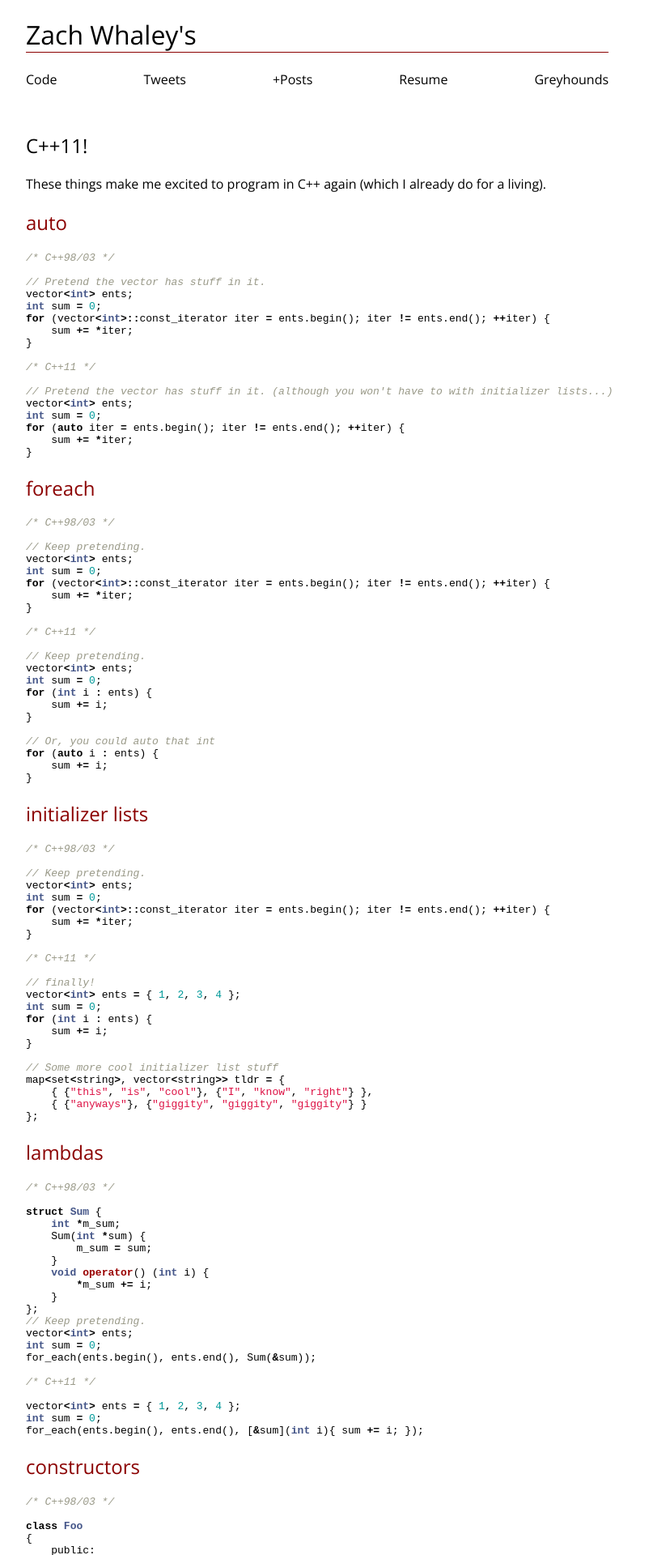
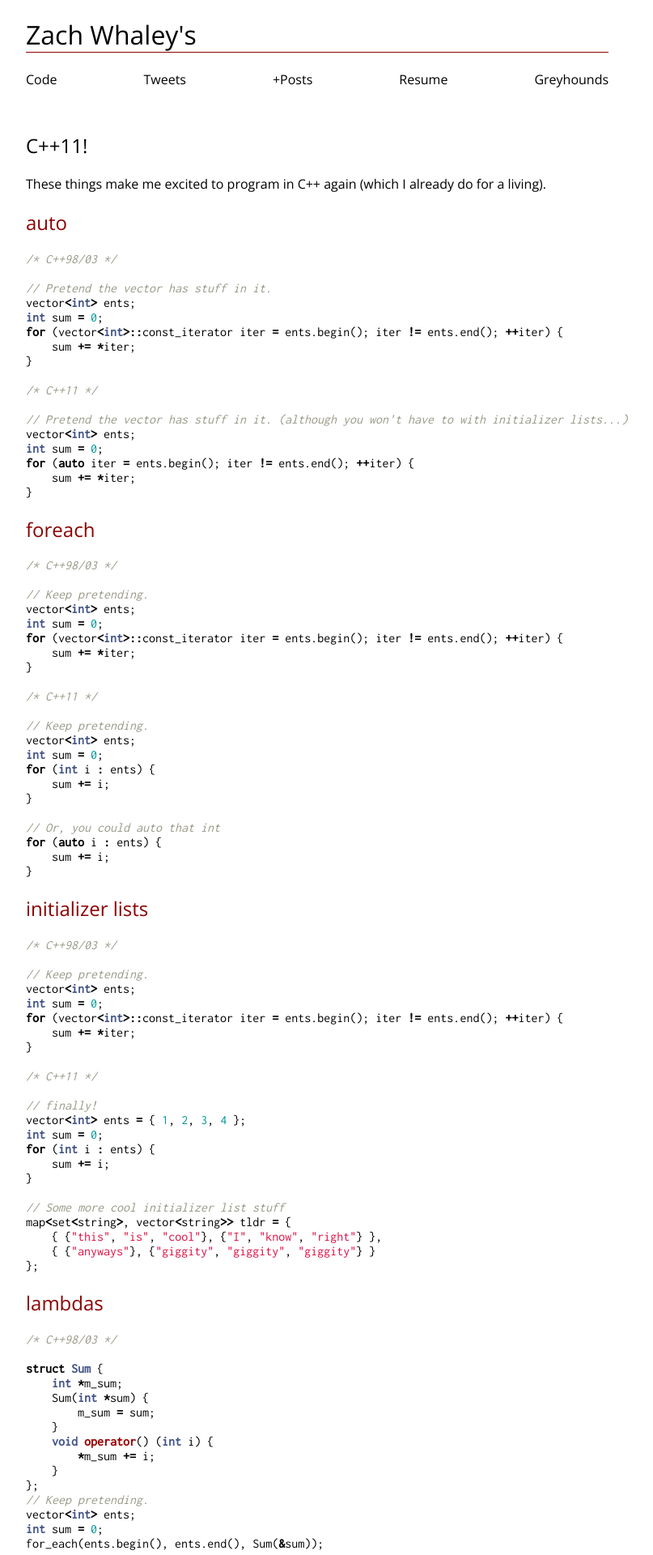
Before and after one commit to zachwhaley/zachwhaley.github.io, a Jekyll site: the page built from index.html, in a window 1280 px wide. Shown: the top 1920 px of the page at 81% size, without its empty margins (248-1055 px from the left). Built offline with Jekyll 4.4.1, drawn with Linux system fonts in a browser that asks for light colours; Markdown is read by kramdown in place of the engine named in the settings.

Commit message:
Edited main.css
Use Inconsolata for code. It's my favorite.

```diff
--- a/css/main.css
+++ b/css/main.css
@@ -1,4 +1,5 @@
 @import url(http://fonts.googleapis.com/css?family=Open+Sans:300);
+@import url(http://fonts.googleapis.com/css?family=Inconsolata);
 
 /* Common */
 
@@ -85,6 +86,12 @@
   text-decoration: underline;
 }
 
+/* Code */
+
+code {
+  font-family: 'Inconsolata', sans-serif;
+}
+
 /* Keyboard */
 
 /* This comes from the stackoverflow.com css file */
```
